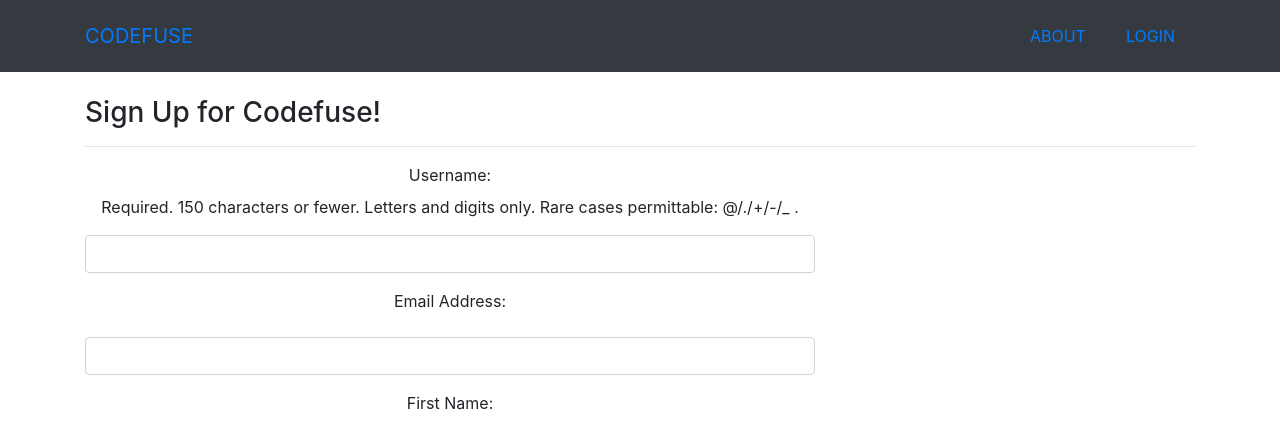
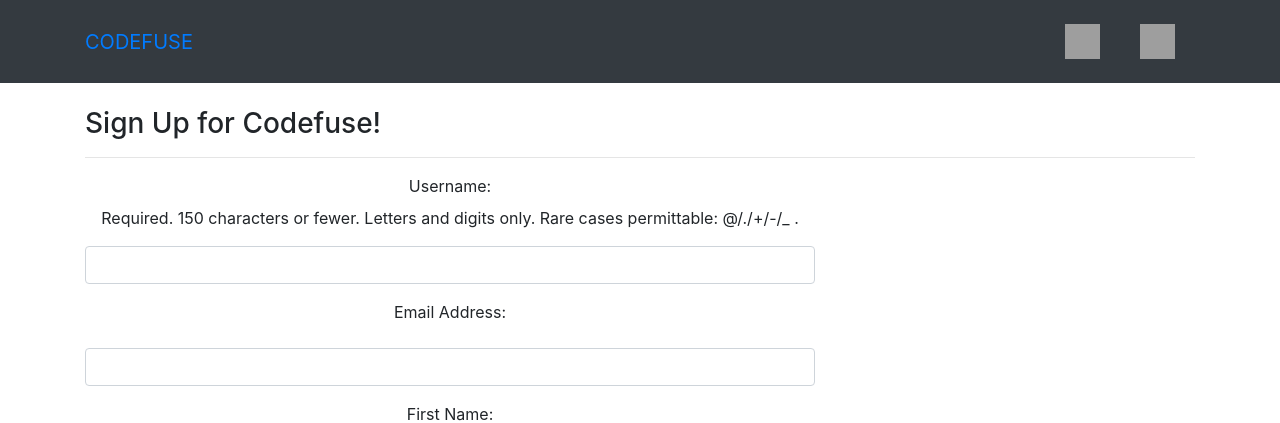
Before and after one commit to vladyslavnUA/code-fuse, a Django app: page /accounts/signup/ in a window 1280 px wide. Shown: the top 423 px of the page. Run offline with Django 3.2, Linux system fonts and the light colour scheme; some libraries are stand-ins or nearby versions; grey boxes are pictures that could not be loaded.

Commit message:
added icons

```diff
--- a/templates/base.html
+++ b/templates/base.html
@@ -6,6 +6,7 @@
     <meta name="viewport" content="width=device-width, initial-scale=1, shrink-to-fit=no">
     <link rel="stylesheet" href="https://stackpath.bootstrapcdn.com/bootstrap/4.4.1/css/bootstrap.min.css" integrity="sha384-Vkoo8x4CGsO3+Hhxv8T/Q5PaXtkKtu6ug5TOeNV6gBiFeWPGFN9MuhOf23Q9Ifjh" crossorigin="anonymous">
     <title>Codefuse</title>
+    <link rel='icon' href="https://www.favicon.cc/logo3d/52197.png" type='image/x-icon'/>
     <link href="{% static 'css/freelancer.min.css' %}" rel="stylesheet">
     <link href="{% static 'css/signup.css' %}" rel="stylesheet">
     <link href="{% static 'css/login.css' %}" rel="stylesheet">
@@ -18,7 +19,7 @@
           <div class="collapse navbar-collapse" id="navbarResponsive">
             <ul class="navbar-nav ml-auto">
               <li class="nav-item mx-0 mx-lg-1">
-                <a class="nav-link py-3 px-0 px-lg-3 rounded js-scroll-trigger" href="#about">About</a>
+                <a class="nav-link py-3 px-0 px-lg-3 rounded js-scroll-trigger" href="#about"><img src="https://img.icons8.com/plasticine/2x/about.png" class="navimg"/></a>
               </li>
 
               <p class="break"></p>
@@ -31,21 +32,25 @@
               {% if not user.is_authenticated %}
                   <!-- login -->
                   <li class="nav-item mx-0 mx-lg-1">
-                        <a class="nav-link py-3 px-0 px-lg-3 rounded js-scroll-trigger" href="{% url 'accounts:login' %}">Login</a>
+                        <a class="nav-link py-3 px-0 px-lg-3 rounded js-scroll-trigger" href="{% url 'accounts:login' %}"><img src="https://i.ya-webdesign.com/images/login-button-png-2.png" class="navimg"/></a>
                     </li>
               <!-- user sees button to logout, or see profile if they are logged in -->
               {% else %}
+                  <!-- all projects -->
+                  <li class="nav-item mx-0 mx-lg-1">
+                        <a class="nav-link py-3 px-0 px-lg-3 rounded js-scroll-trigger" href="{% url 'projects:reference' %}" title="View Projects"><img src="https://cdn2.iconfinder.com/data/icons/graphic-design-outline-4/64/Layers-512.png" class="navimg"/></a>
+                    </li>
                   <!-- new project -->
                     <li class="nav-item mx-0 mx-lg-1">
-                        <a class="nav-link py-3 px-0 px-lg-3 rounded js-scroll-trigger" href="{% url 'projects:add_project' %}">New Project</a>
+                        <a class="nav-link py-3 px-0 px-lg-3 rounded js-scroll-trigger" href="{% url 'projects:add_project' %}" title="Add Project"><img src="https://lh3.googleusercontent.com/proxy/VxkDwMER2tG5MHCNfglK6XWKPI3crjA8N_np1Lw0c7Xbn9jy2C5a_3n6r_3q6Cq-XvdmnwyY3SknyjZU_zMsH9fCUIrIXZfp_SoVkASC0Nnm8QciZRCbqQF9C8LgQjE" class="navimg"/></a>
                     </li>
                   <!-- profile -->
                     <li class="nav-item mx-0 mx-lg-1">
-                        <a class="nav-link py-3 px-0 px-lg-3 rounded js-scroll-trigger" href="{% url 'accounts:user-profile' user.id %}">Profile</a>
+                        <a class="nav-link py-3 px-0 px-lg-3 rounded js-scroll-trigger" href="{% url 'accounts:user-profile' user.id %}" title="Profile"><img src="https://p7.hiclipart.com/preview/442/477/305/computer-icons-user-profile-avatar-profile.jpg" class="navimg"/></a>
                     </li>
                   <!-- logout -->
                     <li class="nav-item mx-0 mx-lg-1">
-                        <a class="nav-link py-3 px-0 px-lg-3 rounded js-scroll-trigger" href="{% url 'accounts:logout' %}">Logout</a>
+                        <a class="nav-link py-3 px-0 px-lg-3 rounded js-scroll-trigger" href="{% url 'accounts:logout' %}" title="Logout"><img src="https://iconsplace.com/wp-content/uploads/_icons/ff0000/256/png/logout-icon-14-256.png" class="navimg"/></a>
                     </li>
               {% endif %}
             </ul>
@@ -57,6 +62,12 @@
 
       {% endblock %}
 
+      <style>
+        .navimg {
+            height: 35px;
+            width: 35px;
+        }
+      </style>
     <script src="https://code.jquery.com/jquery-3.4.1.slim.min.js" integrity="sha384-J6qa4849blE2+poT4WnyKhv5vZF5SrPo0iEjwBvKU7imGFAV0wwj1yYfoRSJoZ+n" crossorigin="anonymous"></script>
     <script src="https://cdn.jsdelivr.net/npm/popper.js@1.16.0/dist/umd/popper.min.js" integrity="sha384-Q6E9RHvbIyZFJoft+2mJbHaEWldlvI9IOYy5n3zV9zzTtmI3UksdQRVvoxMfooAo" crossorigin="anonymous"></script>
     <script src="https://stackpath.bootstrapcdn.com/bootstrap/4.4.1/js/bootstrap.min.js" integrity="sha384-wfSDF2E50Y2D1uUdj0O3uMBJnjuUD4Ih7YwaYd1iqfktj0Uod8GCExl3Og8ifwB6" crossorigin="anonymous"></script>
```
